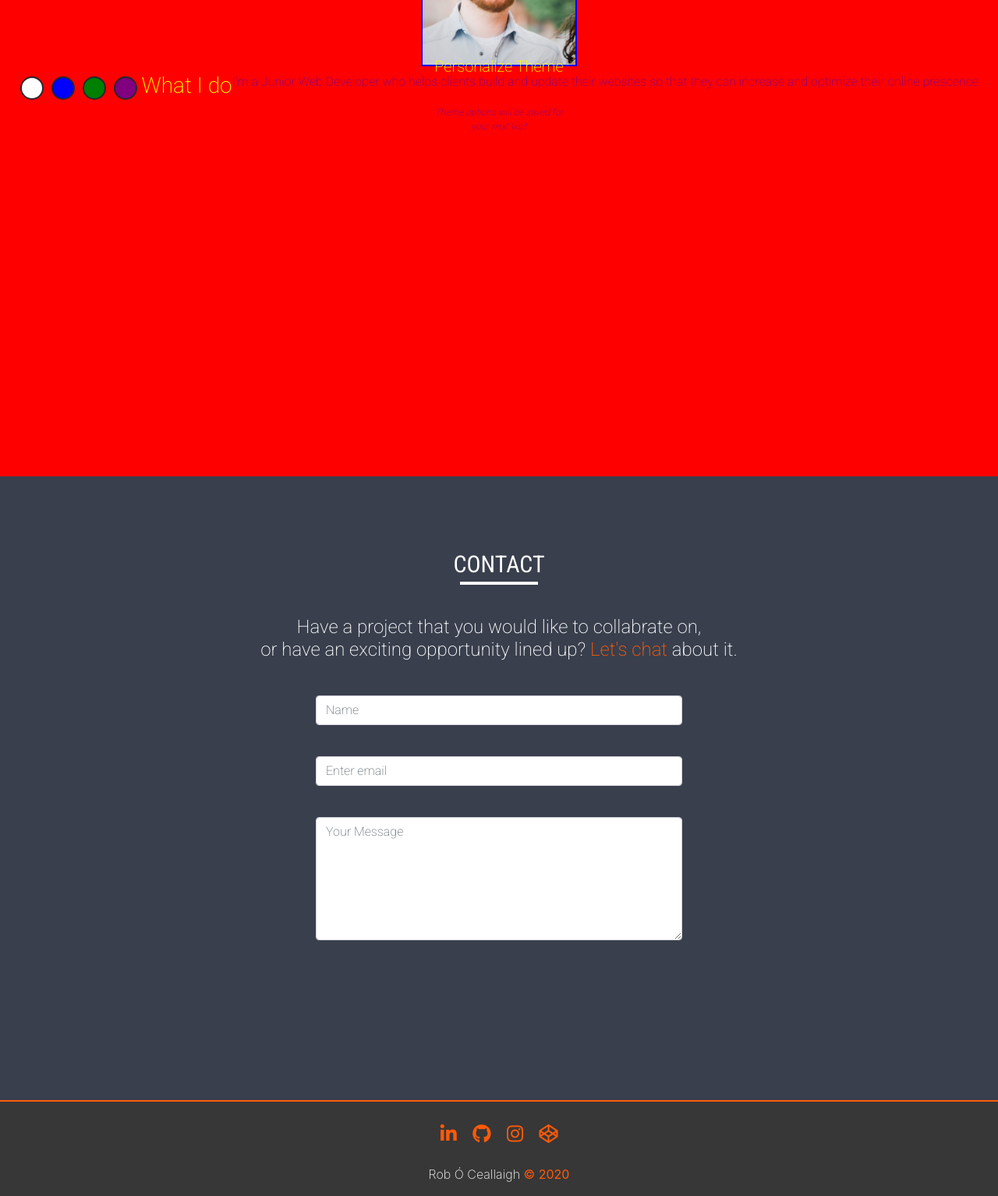
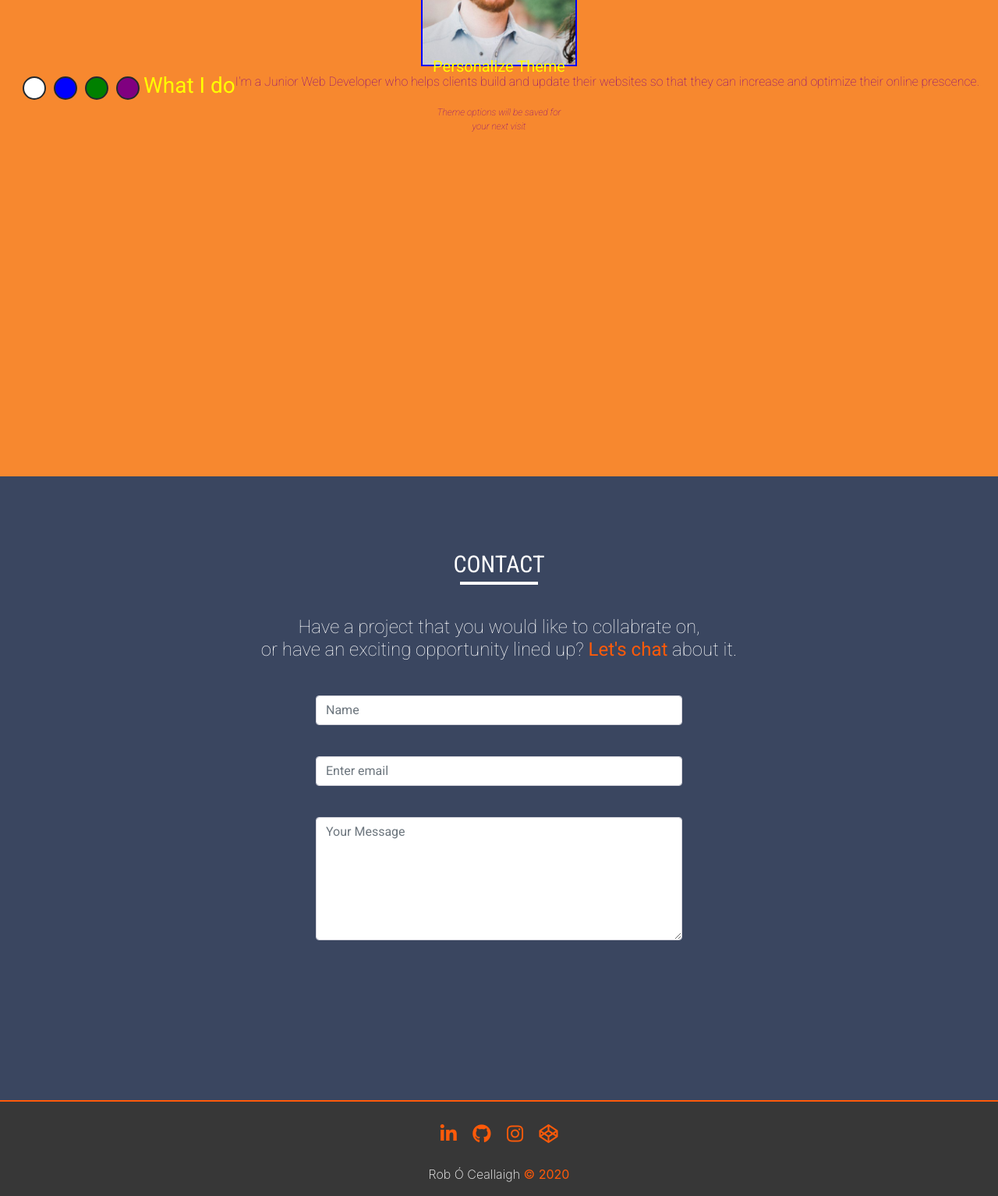
Before and after one commit to 1208kelly/portfolio-resume-02, a Django app: page / in a window 1280 px wide. Shown: the part 1831-3365 px from the top of the page at 78% size. Run offline with Django 3.2, Linux system fonts and the light colour scheme; some libraries are stand-ins or nearby versions.

Commit message:
Updating google fonts import link in css

```diff
--- a/static/css/style.css
+++ b/static/css/style.css
@@ -1,4 +1,4 @@
-@import url('https://fonts.googleapis.com/css?family=Roboto:wght@200,300,400,500,600,700,800,900|Roboto+Condensed&family=Roboto:wght@200,300,400,500,600,700,800,900|Exo:wght@200,300,400,500,600,700,800,900|Josefin+Sans:wght@200,300,400,500,600,700,800,900|Oswald:wght@200,300,400,500,600,700,800,900');
+@import url('https://fonts.googleapis.com/css2?family=Josefin+Sans:ital,wght@0,100;0,200;0,300;0,400;0,500;0,600;0,700;1,100;1,200;1,300;1,400;1,500;1,600;1,700&family=Oswald:wght@200;300;400;500;600;700&family=Roboto+Condensed:ital,wght@0,300;0,400;0,700;1,300;1,400;1,700&family=Roboto:ital,wght@0,100;0,300;0,400;0,500;0,700;0,900;1,100;1,300;1,400;1,500;1,700;1,900&display=swap');
 
 :root{
     --mainColor: #eaeaea;
@@ -296,7 +296,7 @@ hr{
 /*------- Portfolio -------------------------------------------------------------------------------------------*/
 
 .portfolio-panel{
-    background-color: #fff;
+    background-color: #f7f7f7;
     width: 100%;
     height: 100vh;
     padding-top: 50px;
@@ -316,7 +316,7 @@ hr{
 /*------- About -------------------------------------------------------------------------------------------*/
 
 .about-panel{
-    background-color: red;
+    background-color: #f7882f;
     width: 100%;
     height: 100vh;
     padding-top: 50px;
@@ -378,7 +378,7 @@ hr{
 /*------- Contact -------------------------------------------------------------------------------------------*/
 
 .contact-panel{
-    background-color: #393f4d;
+    background-color: #3a4660;
     width: 100%;
     height: 100vh;
     padding-top: 50px;
```
